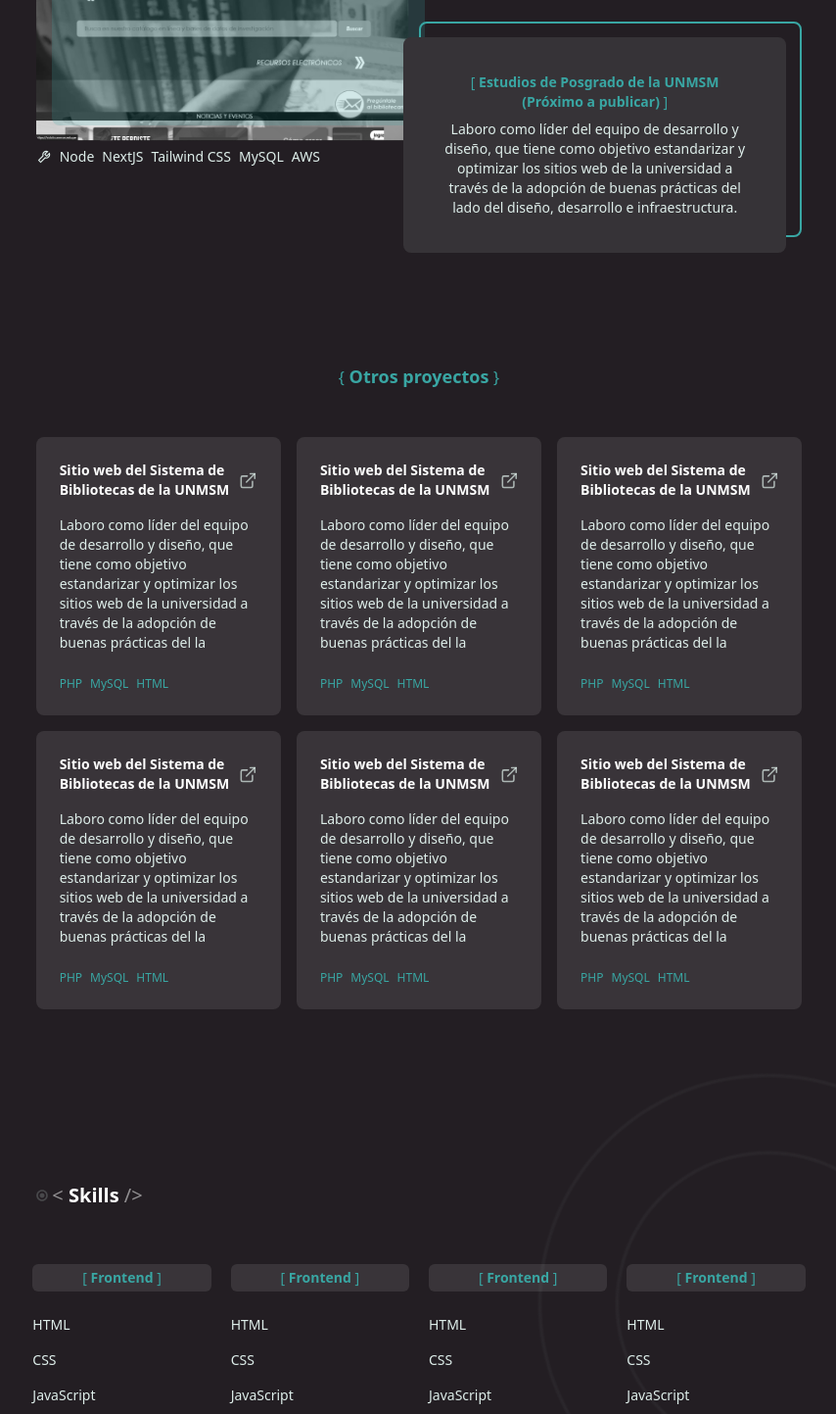
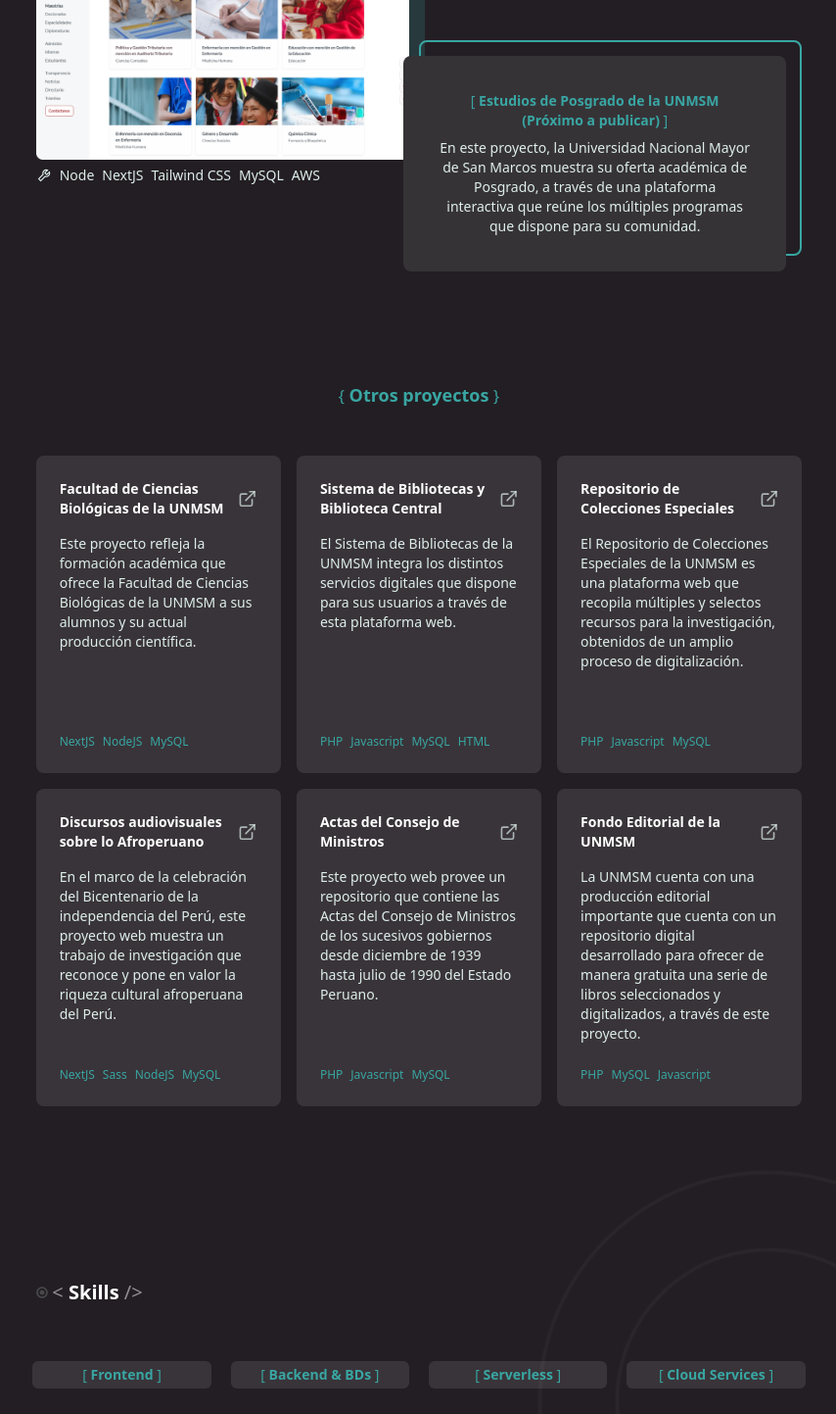
Before and after one commit to luiscavibot/luis-castillo-villafuerte, a Next.js app: page / in a window 1280 px wide. Shown: the part 3520-4963 px from the top of the page at 98% size, without its empty margins (212-1066 px from the left). Built offline with nearby package versions, Linux system fonts and the light colour scheme.

Commit message:
casi listo

```diff
--- a/components/CardProyecto.tsx
+++ b/components/CardProyecto.tsx
@@ -1,12 +1,24 @@
 import Image, { StaticImageData } from 'next/future/image';
+import Link from 'next/link';
 import React, { FC } from 'react';
 interface Props {
 	src: StaticImageData;
+	link: string;
+	title: string;
 }
-const CardProyecto: FC<Props> = ({ src }) => {
+const CardProyecto: FC<Props> = ({ src, link, title }) => {
 	return (
-		<div className="hover:scale-105 transition-transform cursor-pointer before:z-20 before:hover:z-0 before:block before:absolute before:rounded-lg before:inset-0 before:translate-x-4 before:-translate-y-4 before:bg-verde/20 before:border-3 relative inline-block">
-			<Image src={src} className="grayscale hover:grayscale-0" />
+		<div
+			onClick={() => {
+				window.open(`${link}`, '_blank');
+			}}
+			className="hover:scale-105 transition-transform cursor-pointer before:z-0 before:hover:z-0 before:block before:absolute before:rounded-lg before:inset-0 before:translate-x-4 before:-translate-y-4 before:bg-verde/20 before:border-3 relative inline-block">
+			<Image
+				src={src}
+				className="grayscale-0"
+				alt={title}
+				quality={100}
+			/>
 		</div>
 	);
 };
--- a/components/CardProyectoDos.tsx
+++ b/components/CardProyectoDos.tsx
@@ -6,16 +6,29 @@
 	title: string;
 	description: string;
 	tools: string[];
+	link: string;
 }
 
-const CardProyectoDos: FC<Props> = ({ title, description, tools }) => {
+const CardProyectoDos: FC<Props> = ({ title, description, tools, link }) => {
 	return (
-		<div className="col-span-1 rounded-lg p-6 text-sm bg-white/10 cursor-pointer hover:scale-105 transition-transform hover:bg-white/20">
-			<div className="flex justify-between mb-4 items-center">
-				<h1 className="font-bold text-white">{title}</h1>
-				<FiExternalLink color="rgb(222 238 234 / 0.7)" size={35} />
+		<div
+			onClick={() => {
+				window.open(`${link}`, '_blank');
+			}}
+			className="flex flex-col justify-between col-span-1 rounded-lg p-6 text-sm bg-white/10 cursor-pointer hover:scale-105 transition-transform hover:bg-white/20">
+			<div>
+				<div className="flex justify-between mb-4 items-center">
+					<h1 className="w-[90%] font-bold text-white mr-2">
+						{title}
+					</h1>
+					<FiExternalLink
+						color="rgb(222 238 234 / 0.7)"
+						className="w-[10%]"
+						size={20}
+					/>
+				</div>
+				<p>{description}</p>
 			</div>
-			<p>{description}</p>
 			<ul className="flex gap-2 text-xs mt-6 text-verde">
 				{tools.map((tool, index) => (
 					<li key={tool + index}>{tool}</li>
--- a/components/OtrosProyectos.tsx
+++ b/components/OtrosProyectos.tsx
@@ -4,40 +4,48 @@
 const OtrosProyectos = () => {
 	const projectsOthersData = [
 		{
-			title: 'Sitio web del Sistema de Bibliotecas de la UNMSM',
-			description:
-				'Laboro como líder del equipo de desarrollo y diseño, que tiene como objetivo estandarizar y optimizar los sitios web de la universidad a través de la adopción de buenas prácticas del la',
-			tools: ['PHP', 'MySQL', 'HTML'],
+			title: 'Facultad de Ciencias Biológicas de la UNMSM',
+			description: `Este proyecto refleja la formación académica que ofrece la Facultad de
+			Ciencias Biológicas de la UNMSM a sus alumnos y su actual producción científica.`,
+			tools: ['NextJS', 'NodeJS', 'MySQL'],
+			link: 'https://biologia.unmsm.edu.pe/',
 		},
 		{
-			title: 'Sitio web del Sistema de Bibliotecas de la UNMSM',
-			description:
-				'Laboro como líder del equipo de desarrollo y diseño, que tiene como objetivo estandarizar y optimizar los sitios web de la universidad a través de la adopción de buenas prácticas del la',
-			tools: ['PHP', 'MySQL', 'HTML'],
+			title: 'Sistema de Bibliotecas y Biblioteca Central',
+			description: `El Sistema de Bibliotecas de la UNMSM integra los distintos servicios digitales
+			que dispone para sus usuarios a través de esta plataforma web.`,
+			tools: ['PHP', 'Javascript', 'MySQL', 'HTML'],
+			link: 'https://sisbib.unmsm.edu.pe/',
 		},
 		{
-			title: 'Sitio web del Sistema de Bibliotecas de la UNMSM',
-			description:
-				'Laboro como líder del equipo de desarrollo y diseño, que tiene como objetivo estandarizar y optimizar los sitios web de la universidad a través de la adopción de buenas prácticas del la',
-			tools: ['PHP', 'MySQL', 'HTML'],
+			title: 'Repositorio de Colecciones Especiales',
+			description: `El Repositorio de Colecciones Especiales de la UNMSM es una plataforma web que
+			recopila múltiples y selectos recursos para la investigación, obtenidos de un amplio proceso de
+			digitalización.`,
+			tools: ['PHP', 'Javascript', 'MySQL'],
+			link: 'https://repositorio.unmsm.edu.pe/',
 		},
 		{
-			title: 'Sitio web del Sistema de Bibliotecas de la UNMSM',
-			description:
-				'Laboro como líder del equipo de desarrollo y diseño, que tiene como objetivo estandarizar y optimizar los sitios web de la universidad a través de la adopción de buenas prácticas del la',
-			tools: ['PHP', 'MySQL', 'HTML'],
+			title: 'Discursos audiovisuales sobre lo Afroperuano',
+			description: `En el marco de la celebración del Bicentenario de la independencia del Perú,
+			este proyecto web muestra un trabajo de investigación que reconoce y pone en valor la
+			riqueza cultural afroperuana del Perú.`,
+			tools: ['NextJS', 'Sass', 'NodeJS', 'MySQL'],
+			link: 'https://discursosvisualesafroperuanos.com/',
 		},
 		{
-			title: 'Sitio web del Sistema de Bibliotecas de la UNMSM',
-			description:
-				'Laboro como líder del equipo de desarrollo y diseño, que tiene como objetivo estandarizar y optimizar los sitios web de la universidad a través de la adopción de buenas prácticas del la',
-			tools: ['PHP', 'MySQL', 'HTML'],
+			title: 'Actas del Consejo de Ministros',
+			description: `Este proyecto web provee un repositorio que contiene las Actas del Consejo de Ministros
+			 de los sucesivos gobiernos desde diciembre de 1939 hasta julio de 1990 del Estado Peruano.`,
+			tools: ['PHP', 'Javascript', 'MySQL'],
+			link: 'https://sisbib.unmsm.edu.pe/Repositorio_ACM/',
 		},
 		{
-			title: 'Sitio web del Sistema de Bibliotecas de la UNMSM',
-			description:
-				'Laboro como líder del equipo de desarrollo y diseño, que tiene como objetivo estandarizar y optimizar los sitios web de la universidad a través de la adopción de buenas prácticas del la',
-			tools: ['PHP', 'MySQL', 'HTML'],
+			title: 'Fondo Editorial de la UNMSM',
+			description: `La UNMSM cuenta con una producción editorial importante que cuenta con un repositorio
+			digital desarrollado para ofrecer de manera gratuita una serie de libros seleccionados y digitalizados, a través de este proyecto.`,
+			tools: ['PHP', 'MySQL', 'Javascript'],
+			link: 'https://fondoeditorial.unmsm.edu.pe/index.php/fondoeditorial',
 		},
 	];
 	return (
@@ -47,13 +55,10 @@
 				proyectos <span className="font-normal text-base">&#125;</span>
 			</h1>
 			<div className="grid grid-cols-3 grid-rows-2 gap-4 w-full">
-				{projectsOthersData.map((project, index) => (
-					<CardProyectoDos key={index} {...project} />
+				{projectsOthersData.map((project) => (
+					<CardProyectoDos key={project.title} {...project} />
 				))}
 			</div>
-			{/* <button className="border-2 cursor-pointer bg-white/10 hover:bg-white/25 mt-14 rounded-lg px-4 py-2">
-				ver más
-			</button> */}
 		</>
 	);
 };
--- a/components/PortfolioContent.tsx
+++ b/components/PortfolioContent.tsx
@@ -1,50 +1,46 @@
 import React from 'react';
 import Proyect from './Proyect';
-import bibliotecaCentral from '../public/img/biblioteca-central.png';
+import proyectoPosgrado from '../public/img/proyecto-posgrado.png';
 import proyectoUnmsm from '../public/img/proyecto-unmsm.png';
-
+import proyectoAc19p from '../public/img/proyecto-ac19p.png';
 const PortfolioContent = () => {
 	const proyectsData = [
 		{
 			id: '1',
-			tools: ['Node', 'MySQL', 'Sass', 'AWS'],
-			content:
-				'Laboro como líder del equipo de desarrollo y diseño, que tiene como objetivo estandarizar y optimizar los sitios web de la universidad a través de la adopción de buenas prácticas del lado del diseño, desarrollo e infraestructura.',
+			tools: ['Node', 'MySQL', 'Sass', 'AWS', 'Serverless'],
+			content: `Este proyecto tuvo como objetivo visibilizar el
+			liderazgo académico e investigativo de la Universidad Nacional
+			Mayor de San Marcos y estableció las bases para la estandarización
+			 y optimización de sus sitios web secundarios. `,
 			title: 'Sitio web de la Universidad Nacional Mayor de San Marcos',
+			image: proyectoUnmsm,
+			link: 'https://unmsm.edu.pe/',
 		},
 		{
 			id: '2',
 			tools: ['Node', 'ReactJS', 'Sass', 'MySQL', 'AWS'],
-			content:
-				'Laboro como líder del equipo de desarrollo y diseño, que tiene como objetivo estandarizar y optimizar los sitios web de la universidad a través de la adopción de buenas prácticas del lado del diseño, desarrollo e infraestructura.',
+			content: `El Archivo Covid-19 Perú es un repositorio digital nacional que materializa un
+			arduo trabajo de investigación sobre el efecto social de la pandemia del COVID-19 en el Perú.
+			Recopila un interesante acervo de materiales auditivos, visuales y textuales.`,
 			title: 'Archivo Covid-19 Perú',
+			image: proyectoAc19p,
+			link: 'https://unmsm.edu.pe/',
 		},
 		{
 			id: '3',
 			tools: ['Node', 'NextJS', 'Tailwind CSS', 'MySQL', 'AWS'],
-			content:
-				'Laboro como líder del equipo de desarrollo y diseño, que tiene como objetivo estandarizar y optimizar los sitios web de la universidad a través de la adopción de buenas prácticas del lado del diseño, desarrollo e infraestructura.',
+			content: `En este proyecto, la Universidad Nacional Mayor de San Marcos
+			muestra su oferta académica de Posgrado, a través de una plataforma
+			 interactiva que reúne los múltiples programas que dispone para su comunidad.`,
 			title: 'Estudios de Posgrado de la UNMSM (Próximo a publicar)',
+			image: proyectoPosgrado,
+			link: 'https://estudios-posgrado-prototype.vercel.app/maestrias',
 		},
 	];
 	return (
 		<>
 			{proyectsData.map((data) => {
-				return (
-					<Proyect
-						data={data}
-						src={
-							data.id === '1'
-								? proyectoUnmsm
-								: data.id === '2'
-								? bibliotecaCentral
-								: data.id === '3'
-								? bibliotecaCentral
-								: null
-						}
-						key={data.id + data.title}
-					/>
-				);
+				return <Proyect data={data} key={data.id + data.title} />;
 			})}
 		</>
 	);
--- a/components/Proyect.tsx
+++ b/components/Proyect.tsx
@@ -5,21 +5,22 @@
 
 interface Props {
 	data: Information;
-	src: StaticImageData | null;
 }
 interface Information {
 	id: string;
 	tools: string[];
 	content: string;
 	title: string;
+	image: StaticImageData;
+	link: string;
 }
 
-const Proyect: FC<Props> = ({ data, src }) => {
-	const { id, tools, content, title } = data;
+const Proyect: FC<Props> = ({ data }) => {
+	const { tools, content, title, image, link } = data;
 	return (
 		<>
 			<div className="col-start-3 col-span-4">
-				<CardProyecto src={src!} />
+				<CardProyecto src={image} link={link} title={title} />
 				<ul className="absolute flex items-center gap-2 text-sm">
 					<li>
 						<AiOutlineTool size="1rem" color="#DEEEEA" />
@@ -30,7 +31,11 @@
 				</ul>
 			</div>
 			<div className="col-start-3 col-span-8 flex justify-end relative before:w-1/2 before:h-full before:block before:-top-32 text-sm before:z-0 before:absolute  before:rounded-lg before:border-2 before:border-verde">
-				<div className="w-1/2 bg-gris hover:scale-105 transition-transform origin-top-right p-9  text-center relative right-4 -top-28 z-20 rounded-lg ">
+				<div
+					onClick={() => {
+						window.open(`${link}`, '_blank');
+					}}
+					className="cursor-pointer w-1/2 bg-gris hover:scale-105 transition-transform origin-top-right p-9 text-center relative right-4 -top-28 z-20 rounded-lg ">
 					<h1 className="font-bold text-sm mb-2 text-verde">
 						<span className="font-normal text-sm">&#91;</span>&#160;
 						{title}&#160;
--- a/components/Skills.tsx
+++ b/components/Skills.tsx
@@ -5,98 +5,68 @@
 		{
 			name: 'Frontend',
 			techs: [
-				'HTML',
-				'CSS',
-				'JavaScript',
-				'TypeScript',
 				'React',
+				'Angular',
+				'VueJS',
+				'Typescript',
 				'NextJS',
 				'Redux',
+				'TailwindCSS',
+				'Sass',
 			],
 		},
 		{
-			name: 'Frontend',
+			name: 'Backend & BDs',
 			techs: [
-				'HTML',
-				'CSS',
-				'JavaScript',
-				'TypeScript',
-				'React',
-				'NextJS',
-				'Redux',
+				'Node',
+				'NestJS',
+				'Socket.io',
+				'MySQL',
+				'MongoDB',
+				'RestAPI',
+				'GraphQL',
+				'PHP',
 			],
 		},
 		{
-			name: 'Frontend',
+			name: 'Serverless',
 			techs: [
-				'HTML',
-				'CSS',
-				'JavaScript',
-				'TypeScript',
-				'React',
-				'NextJS',
-				'Redux',
+				'Serverless framework',
+				'Firebase',
+				'AWS Lambda',
+				'AWS API Gateway',
+
+				'Cloudformation',
+				'SQS',
+				'Terraform',
 			],
 		},
 		{
-			name: 'Frontend',
+			name: 'Cloud Services',
 			techs: [
-				'HTML',
-				'CSS',
-				'JavaScript',
-				'TypeScript',
-				'React',
-				'NextJS',
-				'Redux',
+				'Amazon EC2',
+				'Amazon RDS',
+				'Dynamo DB',
+				'Amazon S3',
+				'Amazon Route 53',
+				'Amazon CloudFront',
 			],
 		},
 		{
-			name: 'Frontend',
-			techs: [
-				'HTML',
-				'CSS',
-				'JavaScript',
-				'TypeScript',
-				'React',
-				'NextJS',
-				'Redux',
-			],
+			name: 'DevOps',
+			techs: ['Docker', 'Git', 'GitHub', 'GitLab', 'Nginx', 'PM2'],
 		},
 		{
-			name: 'Frontend',
-			techs: [
-				'HTML',
-				'CSS',
-				'JavaScript',
-				'TypeScript',
-				'React',
-				'NextJS',
-				'Redux',
-			],
+			name: 'Complementarios',
+			techs: ['Figma', 'Scrum', 'SEO', 'Accesibility'],
 		},
 		{
-			name: 'Frontend',
-			techs: [
-				'HTML',
-				'CSS',
-				'JavaScript',
-				'TypeScript',
-				'React',
-				'NextJS',
-				'Redux',
-			],
+			name: 'Best Practices',
+			techs: ['Clean code', 'SOLID'],
 		},
 		{
-			name: 'Frontend',
-			techs: [
-				'HTML',
-				'CSS',
-				'JavaScript',
-				'TypeScript',
-				'React',
-				'NextJS',
-				'Redux',
-			],
+			name: 'Soft skills',
+			techs: ['Leadership', 'Comunicación efectiva', 'Flexibilidad'],
 		},
 	];
 	return (
```
Also changed, not shown: public/img/proyecto-ac19p.png (added), public/img/proyecto-posgrado.png (added).
